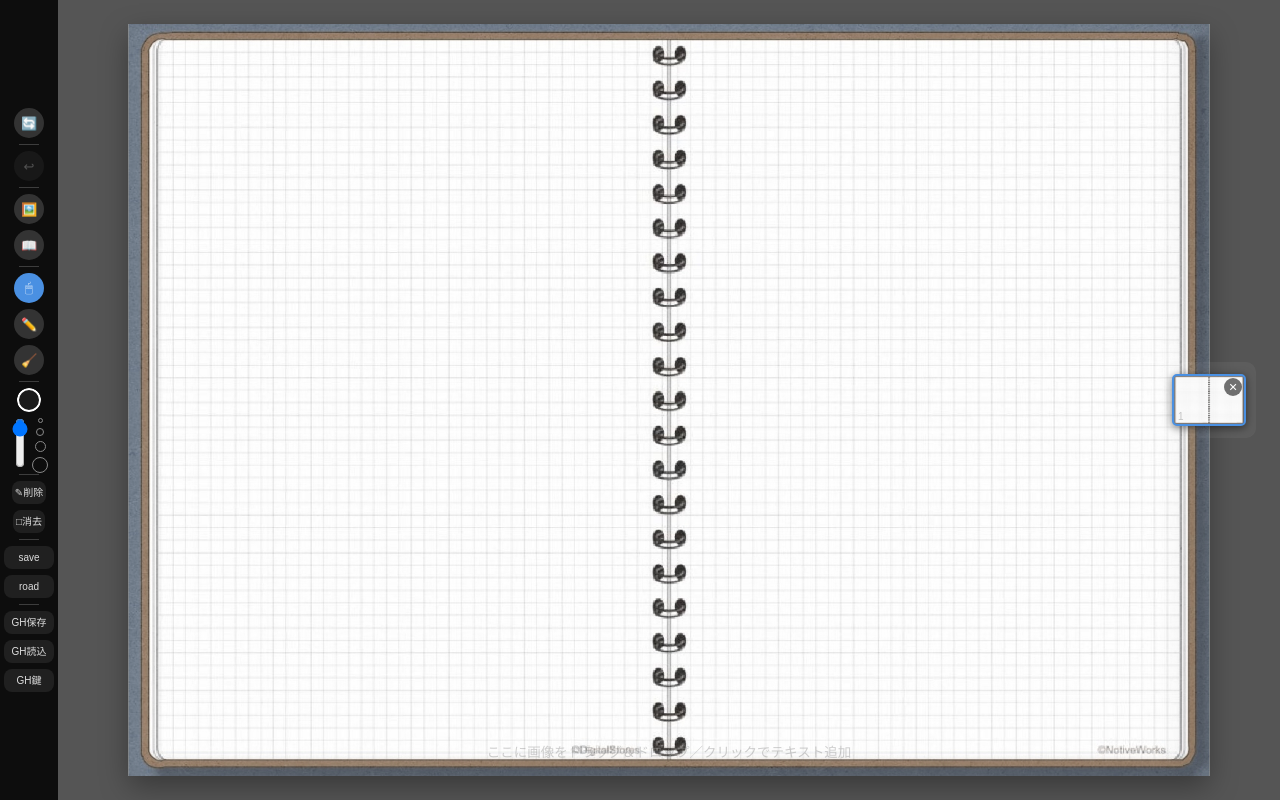
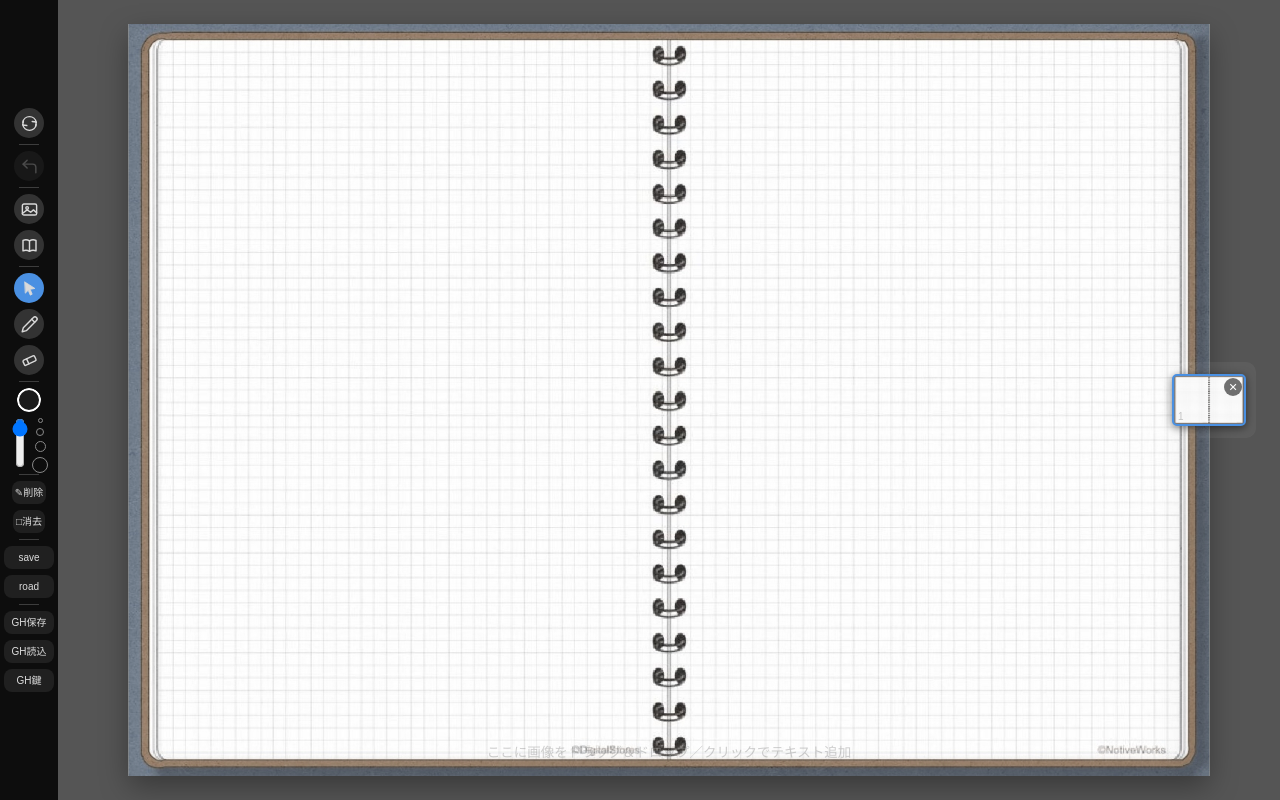
Before and after one commit to kuranaga15/skechbook, a plain HTML site: page index.html in a window 1280 px wide. Drawn offline with Linux system fonts and the light colour scheme; no server answers.

Commit message:
Use SVG icons in tool panel

```diff
--- a/index.html
+++ b/index.html
@@ -251,6 +251,7 @@
   .tool-mode-btn:hover { transform: scale(1.07); }
   .tool-mode-btn.active { background: #4a90e2; color: #fff; }
   .tool-mode-btn.disabled { opacity: 0.3; pointer-events: none; }
+  .tool-mode-btn img { width: 19px; height: 19px; display: block; pointer-events: none; }
 
   .tool-color {
     width: 24px; height: 24px;
@@ -679,16 +680,16 @@
 </div>
 
 <div class="tool-panel" id="toolPanel">
-  <div class="tool-mode-btn" id="layoutToggleBtn" title="UIの配置を切り替え">🔄</div>
+  <div class="tool-mode-btn" id="layoutToggleBtn" title="UIの配置を切り替え"><img src="icons/icon-cycle.svg" alt=""></div>
   <div class="tool-divider"></div>
-  <div class="tool-mode-btn" id="undoBtn" title="元に戻す (Ctrl+Z)">↩</div>
+  <div class="tool-mode-btn" id="undoBtn" title="元に戻す (Ctrl+Z)"><img src="icons/icon-undo.svg" alt=""></div>
   <div class="tool-divider"></div>
-  <div class="tool-mode-btn" id="importImageBtn" title="画像をインポート">🖼️</div>
-  <div class="tool-mode-btn" id="spreadViewBtn" title="拡大表示">📖</div>
+  <div class="tool-mode-btn" id="importImageBtn" title="画像をインポート"><img src="icons/icon-image.svg" alt=""></div>
+  <div class="tool-mode-btn" id="spreadViewBtn" title="拡大表示"><img src="icons/icon-book.svg" alt=""></div>
   <div class="tool-divider"></div>
-  <div class="tool-mode-btn active" id="modeSelectBtn" title="選択・移動モード">🖱</div>
-  <div class="tool-mode-btn" id="modePenBtn" title="ペン">✏️</div>
-  <div class="tool-mode-btn" id="modeEraserBtn" title="消しゴム">🧹</div>
+  <div class="tool-mode-btn active" id="modeSelectBtn" title="選択・移動モード"><img src="icons/icon-cursor.svg" alt=""></div>
+  <div class="tool-mode-btn" id="modePenBtn" title="ペン"><img src="icons/icon-pencil.svg" alt=""></div>
+  <div class="tool-mode-btn" id="modeEraserBtn" title="消しゴム"><img src="icons/icon-eraser.svg" alt=""></div>
   <div class="tool-divider"></div>
     <input type="color" class="tool-color" id="penColor" value="#1a1a1a" title="ペンの色">
   <div class="pen-size-row" id="penSizeRow">
```
